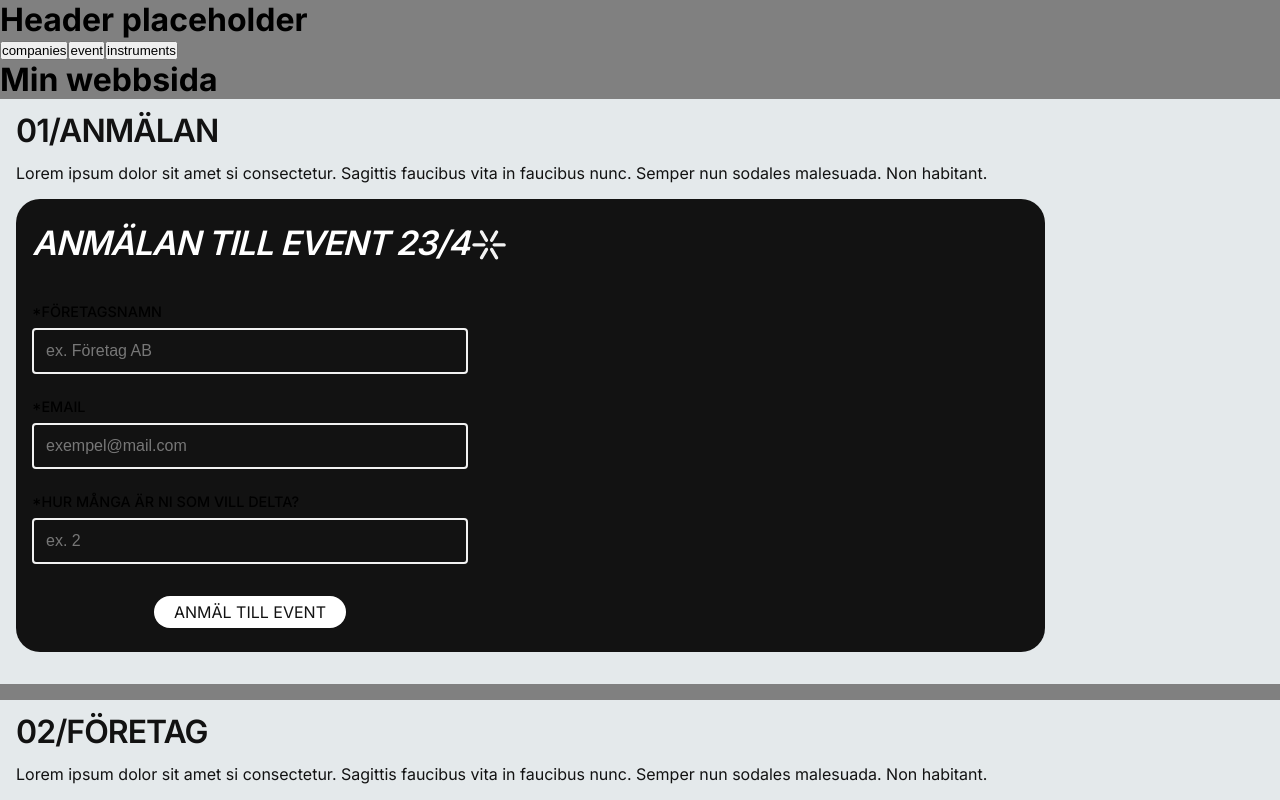
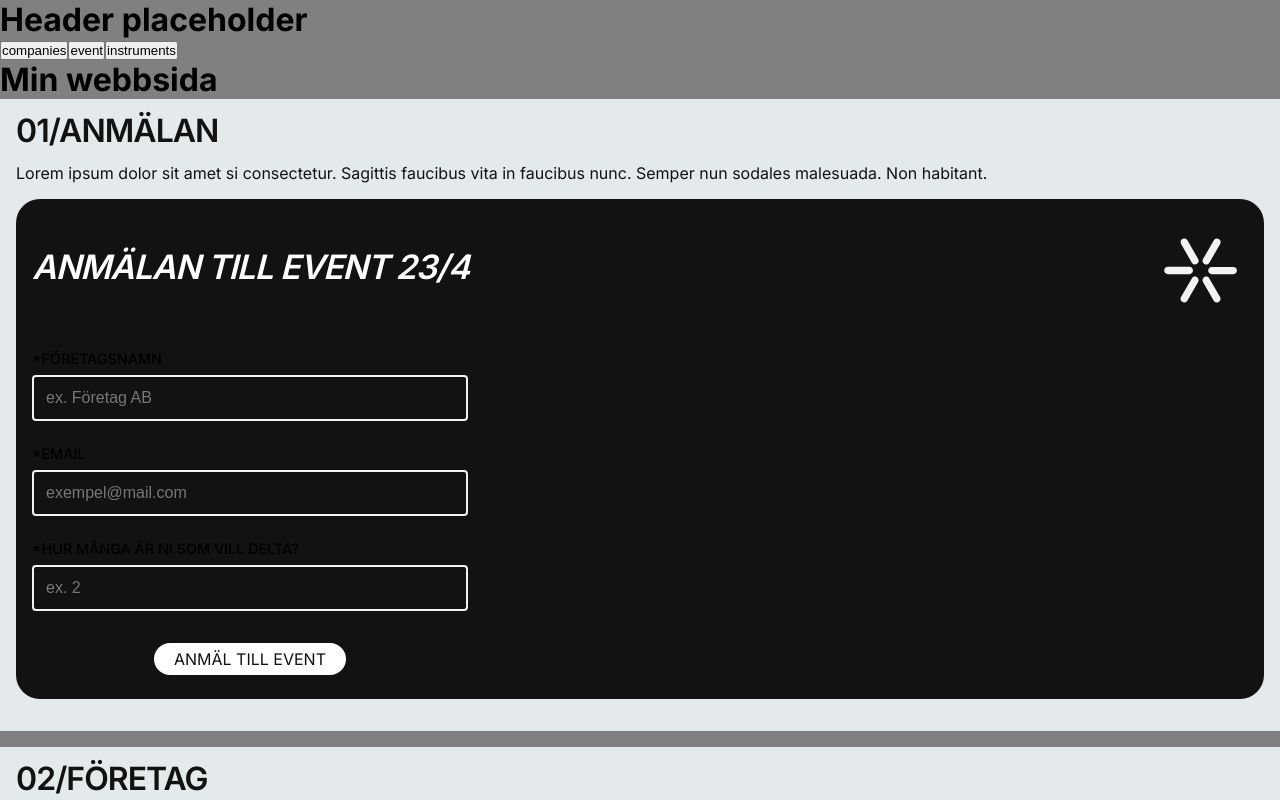
Before and after one commit to Skjesper/LIA-Portal, a Next.js app: page / in a window 1280 px wide. Shown: the top 800 px of the page. Built offline with nearby package versions, Linux system fonts and the light colour scheme; no server answers.

Commit message:
updated section module

```diff
--- a/src/app/page.module.css
+++ b/src/app/page.module.css
@@ -4,6 +4,7 @@
   gap: 1rem;
   /* margin-bottom: 2rem; */
   align-items: left;
+  width: 100%;
 }
 
 .text {
--- a/src/components/RSVPCard/RSVPCard.jsx
+++ b/src/components/RSVPCard/RSVPCard.jsx
@@ -62,7 +62,8 @@ const RSVPCard = ({ title, onSubmit }) => {
   };
 
   return (
-    <div className={styles.rsvpCard}>
+    <div className={styles.rsvpWrapper}>
+      <section className={styles.rsvpCard}>
         <div className={styles.titleWrapper}>
           <div className={styles.title}>ANMÄLAN TILL EVENT 23/4</div>
 
@@ -73,7 +74,11 @@ const RSVPCard = ({ title, onSubmit }) => {
             height={100}
             className={styles.image}
           />
+
+
         </div>
+
+
         <form onSubmit={handleSubmit} className={styles.form}>
           <div className={styles.formGroup}>
             <label htmlFor="companyName" className={styles.label}>
@@ -130,6 +135,10 @@ const RSVPCard = ({ title, onSubmit }) => {
             </Button>
           </div>
         </form>
+
+      </section>
+
+
     </div>
   );
 };
--- a/src/components/RSVPCard/RSVPCard.module.css
+++ b/src/components/RSVPCard/RSVPCard.module.css
@@ -9,13 +9,14 @@
     border-radius: var(--border-radius);
     width: 100%;
 
-    margin: 0 auto;
+
   }
 
   .titleWrapper {
     display: flex;
     align-items: center;
-    justify-content: space-between
+    justify-content: space-between;
+    width: 100%;
   }
 
   .title {
@@ -36,6 +37,26 @@
     display: flex;
     width: 2.5rem;
     height: 2.5rem;
+
+  }
+
+  .imgContainer {
+    display: none;
+  }
+
+  @media (min-width: 768px) {
+    .titleWrapper img {
+      width: 5.9375rem;
+      height: 5.4375rem;
+    }
+
+    .imgContainer {
+      display: block;
+      width: 50%;
+      height: auto;
+    }
+
+
 
 
   }
--- a/src/components/Sections/Sections.module.css
+++ b/src/components/Sections/Sections.module.css
@@ -8,6 +8,7 @@
     align-self: stretch;
     background-color: var(--background-MediumLight);
     margin-bottom: 1rem;
+    width: 100%;
   }
 
   .section h2 {
```
Also changed, not shown: 1 other file (tests, documents, lock files or other folders). Lines whose indentation alone changed are shown as unchanged.
